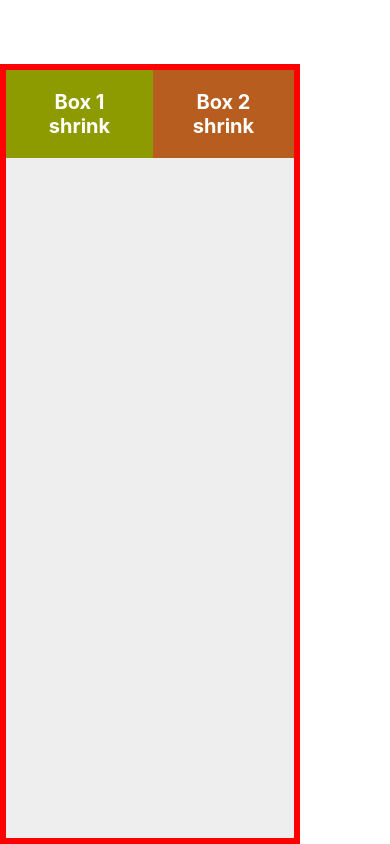
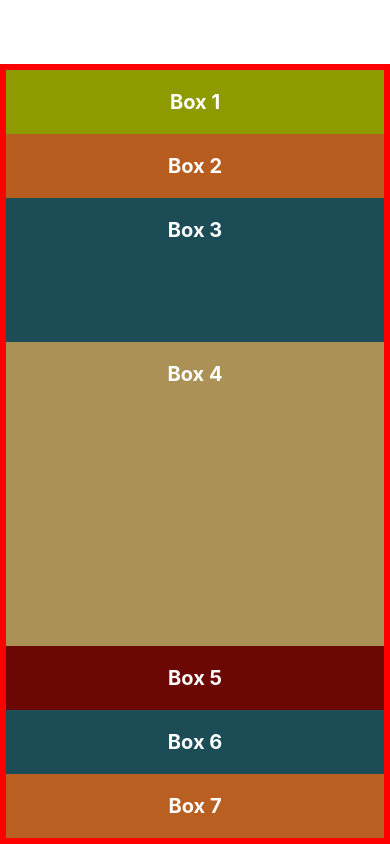
Before and after one commit to jas4code/codevodlution-react-native, a React Native app: screen / in a window 390 px wide. Built offline with nearby package versions, Linux system fonts and the light colour scheme.

Commit message:
Using flexGrow Property

```diff
--- a/App.js
+++ b/App.js
@@ -6,13 +6,13 @@ export default function App() {
 		// <View style={{ backgroundColor: 'plum', flex: 1 }}></View>
 
 		<View style={styles.container}>
-			<Box style={{ backgroundColor: '#8e9b00', flexShrink: 1 }}>Box 1 shrink</Box>
-			<Box style={{ backgroundColor: '#b65d1f', flexShrink: 2 }}>Box 2 shrink</Box>
-			{/* <Box style={{ backgroundColor: '#1c4c56' }}>Box 3</Box>
-			<Box style={{ backgroundColor: '#ab9156' }}>Box 4</Box>
+			<Box style={{ backgroundColor: '#8e9b00' }}>Box 1</Box>
+			<Box style={{ backgroundColor: '#b65d1f' }}>Box 2</Box>
+			<Box style={{ backgroundColor: '#1c4c56', flexGrow: 1 }}>Box 3</Box>
+			<Box style={{ backgroundColor: '#ab9156', flexGrow: 3 }}>Box 4</Box>
 			<Box style={{ backgroundColor: '#6b0803' }}>Box 5</Box>
 			<Box style={{ backgroundColor: '#1c4c56' }}>Box 6</Box>
-			<Box style={{ backgroundColor: '#b95f21' }}>Box 7</Box> */}
+			<Box style={{ backgroundColor: '#b95f21' }}>Box 7</Box>
 		</View>
 	);
 }
@@ -25,8 +25,5 @@ const styles = StyleSheet.create({
 		borderColor: 'red',
 
 		flex: 1,
-		flexDirection: 'row',
-		alignItems: 'flex-start',
-		width: 300,
 	},
 });
```
